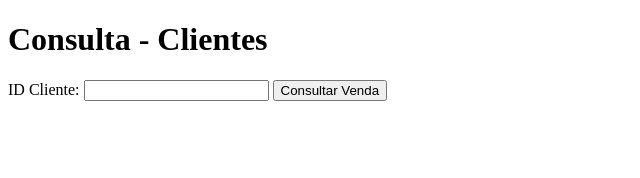
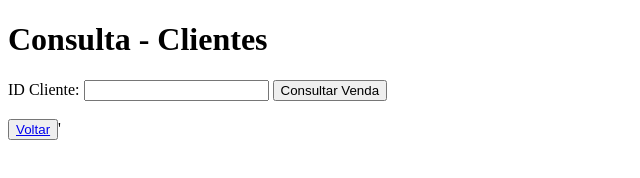
Before and after one commit to isabiacc4/bdprojetoavaliativo, a website: page public/pagina2.html in a window 1280 px wide. Shown: the whole page, without its empty margins (0-640 px from the left). Drawn offline with Linux system fonts and the light colour scheme.

Commit message:
adicionando o botao voltar

```diff
--- a/public/pagina2.html
+++ b/public/pagina2.html
@@ -13,7 +13,10 @@
     <div id="resultado">
       <!-- Resultado da consulta será exibido aqui -->
     </div>
+<br>
+    <button type="submit"><a href="/">Voltar</a></button>'
     <script>
+
       async function consultarCliente() {
         // Obtém o valor do campo e remove espaços em branco do início e do fim
         const clientId = document.getElementById("clientId").value.trim();
```
